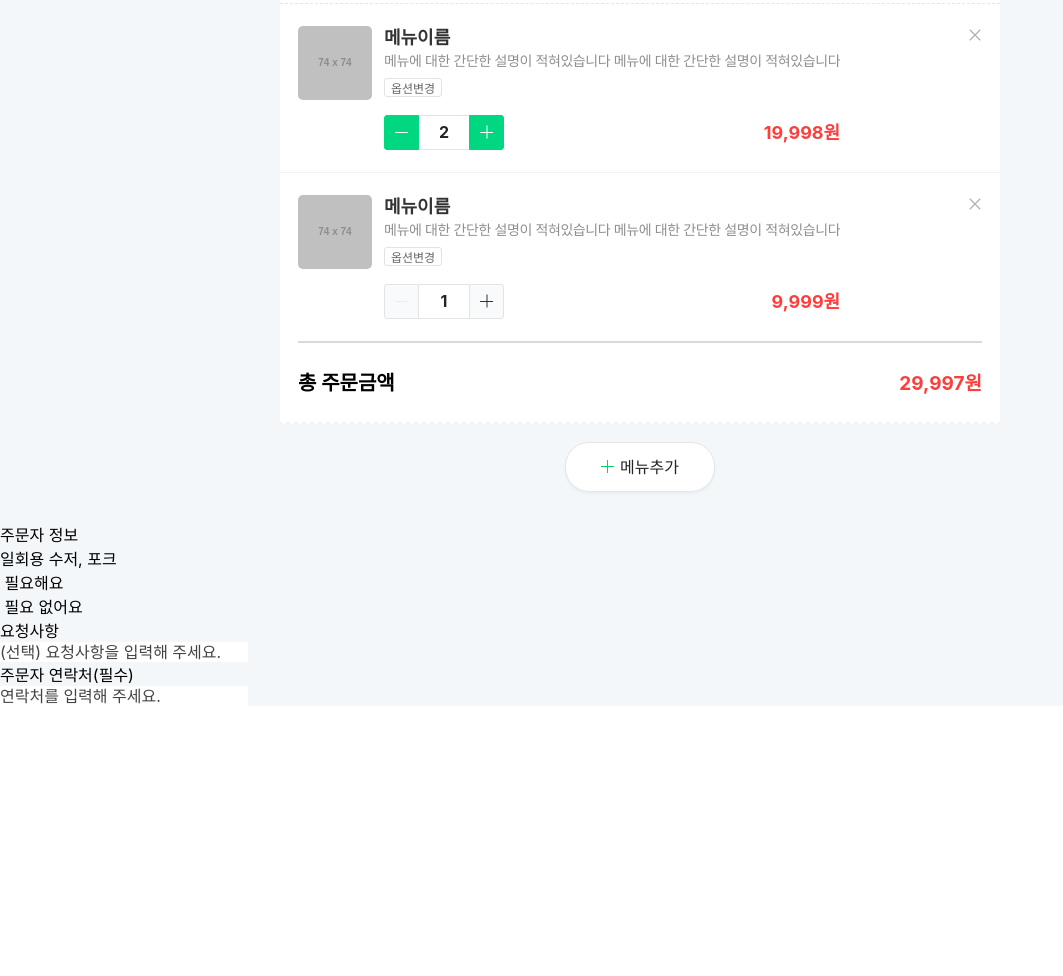
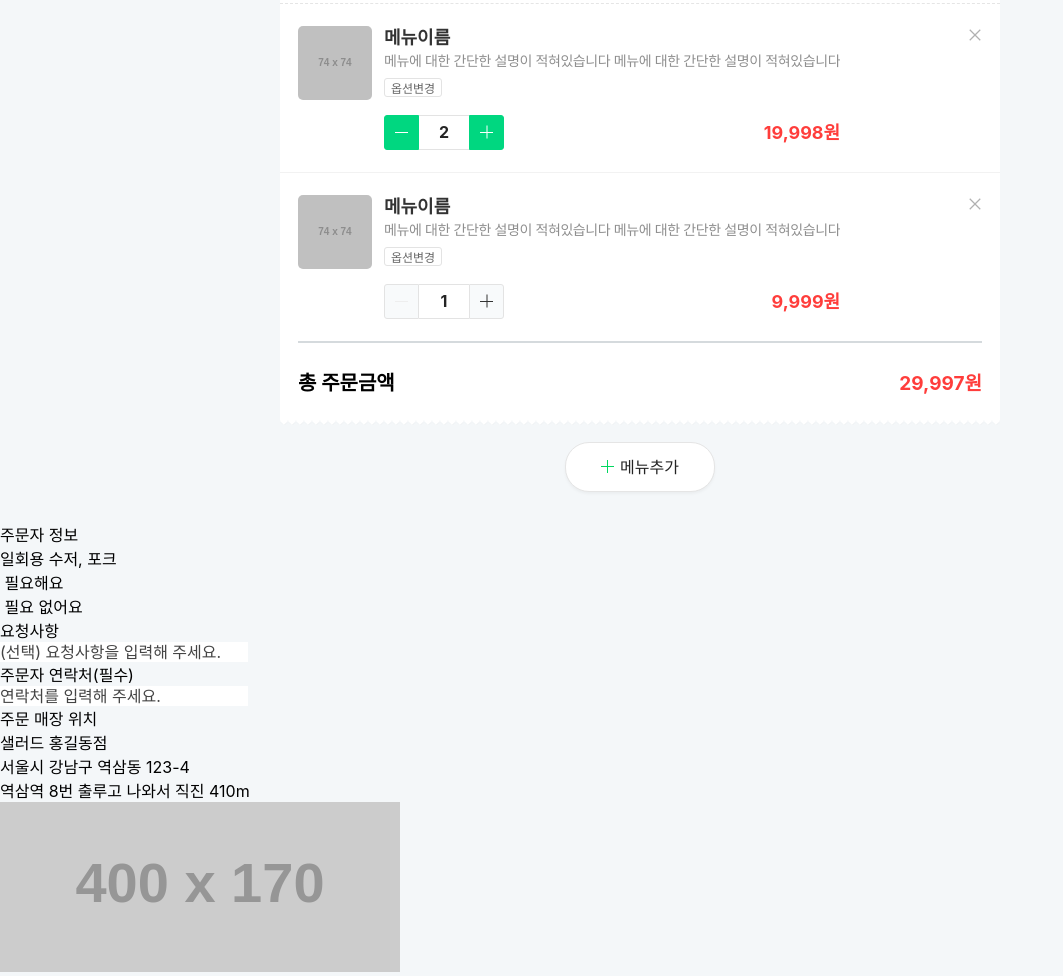
Before and after one commit to NewBean0312/order-page-code, a plain HTML site: page docs/order.html in a window 1280 px wide. Shown: the part 189-1165 px from the top of the page, without its empty margins (0-1063 px from the left). Before the commit the page ends 895 px from the top, so only its background shows below. Drawn offline with Linux system fonts and the light colour scheme; placeholder pictures from the web are drawn by us.

Commit message:
주문 매장 위치 영역

```diff
--- a/docs/order.html
+++ b/docs/order.html
@@ -212,7 +212,19 @@
               </li>
             </ul>
           </div>
-          <div class="place-map-area"></div>
+          <div class="place-map-area">
+            <p class="title">주문 매장 위치</p>
+            <div class="map-area">
+              <div class="place-address-box">
+                <p class="place-name">샐러드 홍길동점</p>
+                <p class="place-address">서울시 강남구 역삼동 123-4</p>
+                <p class="place-address-detail">
+                  역삼역 8번 출루고 나와서 직진 410m
+                </p>
+              </div>
+              <img class="img-map" src="https://via.placeholder.com/400x170?text=map image" alt="">
+            </div>
+          </div>
           <div class="agreement-area"></div>
         </div>
         <!-- // 주문자 정보 -->
```
